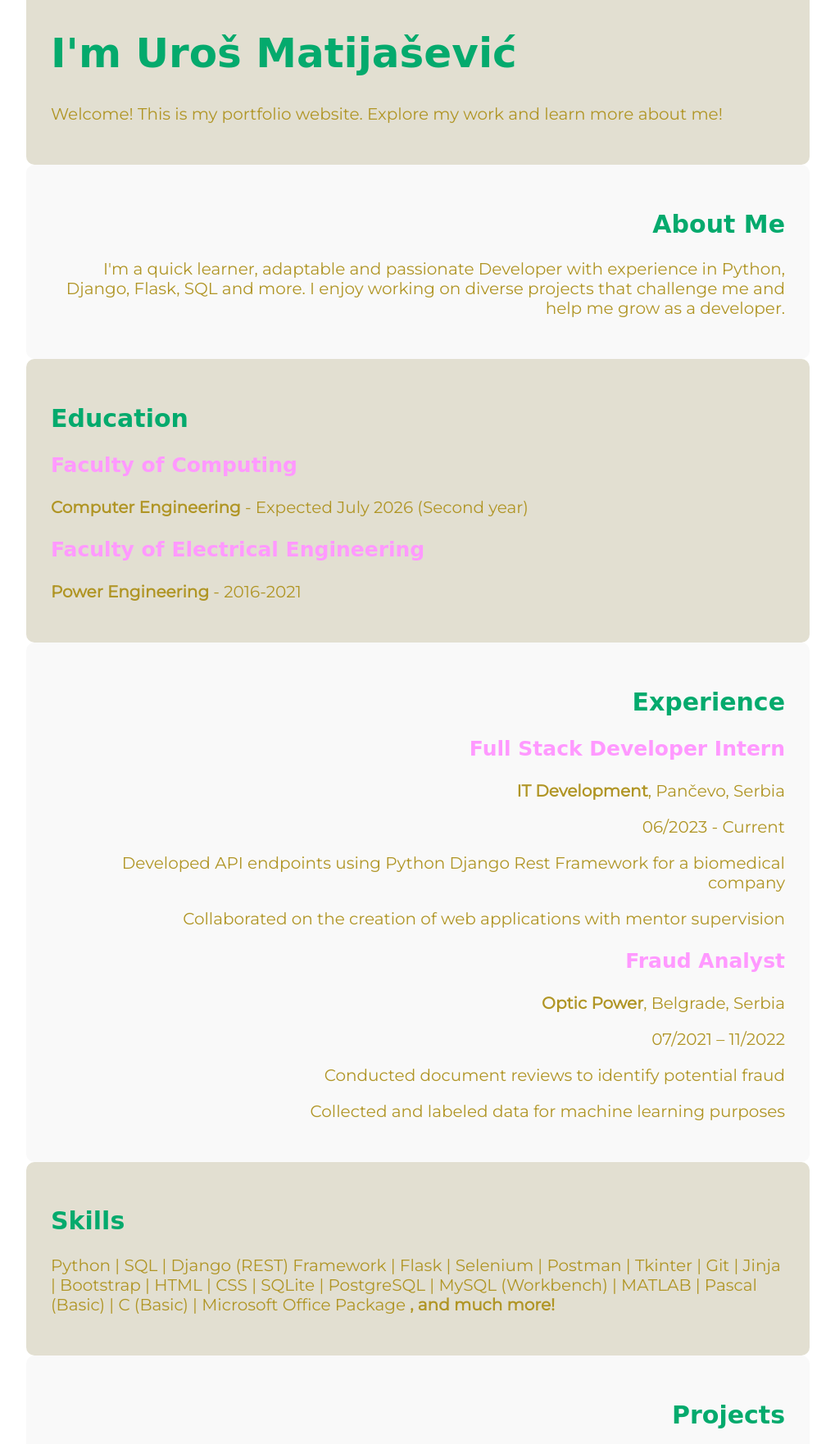
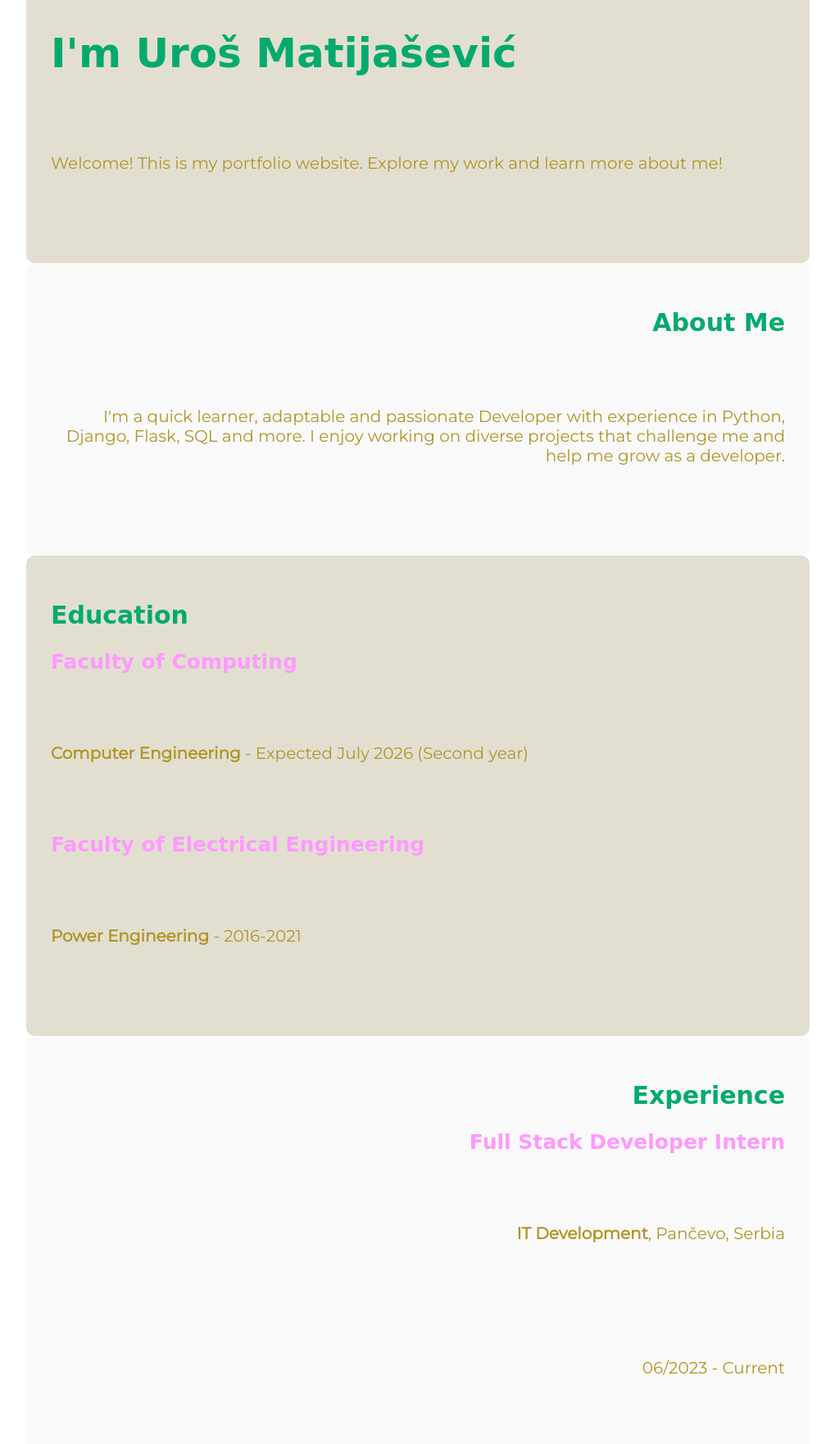
Before and after one commit to UrosMatijas/UrosMatijas.github.io, a Flask app: page / in a window 1280 px wide. Shown: the part 48-1810 px from the top of the page at 82% size, without its empty margins (130-1149 px from the left). Run offline with Flask 2, Linux system fonts and the light colour scheme; some web fonts are replaced.

Commit message:
Update styles.css

```diff
--- a/static/styles.css
+++ b/static/styles.css
@@ -11,6 +11,7 @@ h1 {
     color: #04AA6D;
     font-weight: bold;
     font-size: 50px;
+    position: relative;
     font-family: 'Bruno Ace SC', cursive;
 }
 
@@ -31,6 +32,8 @@ h3 {
 p {
     font-size: 20px;
     color: #B09525;
+    padding-top: 60px;
+    padding-bottom: 60px;
     font-family: 'Montserrat', sans-serif;
  }
 
```
